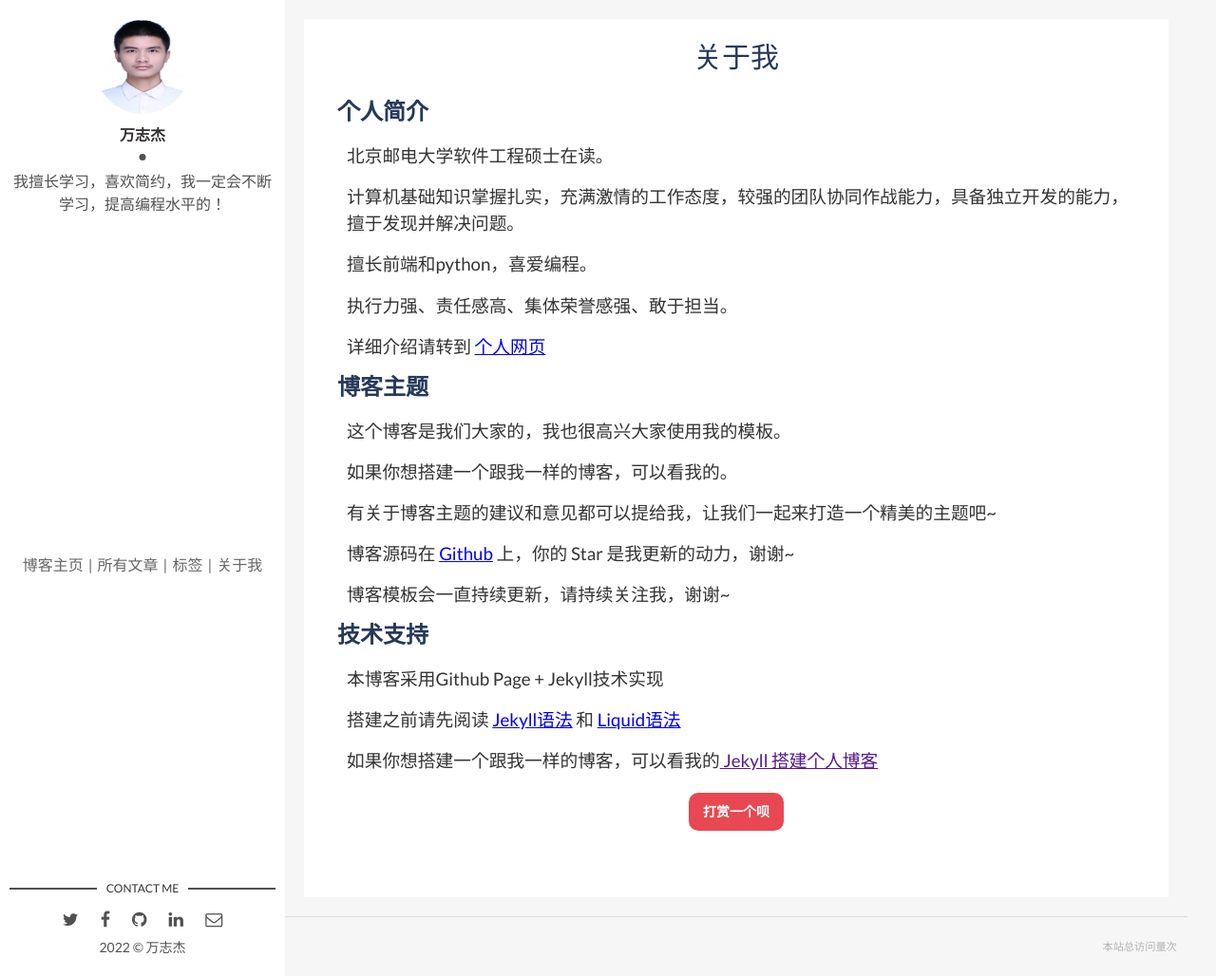
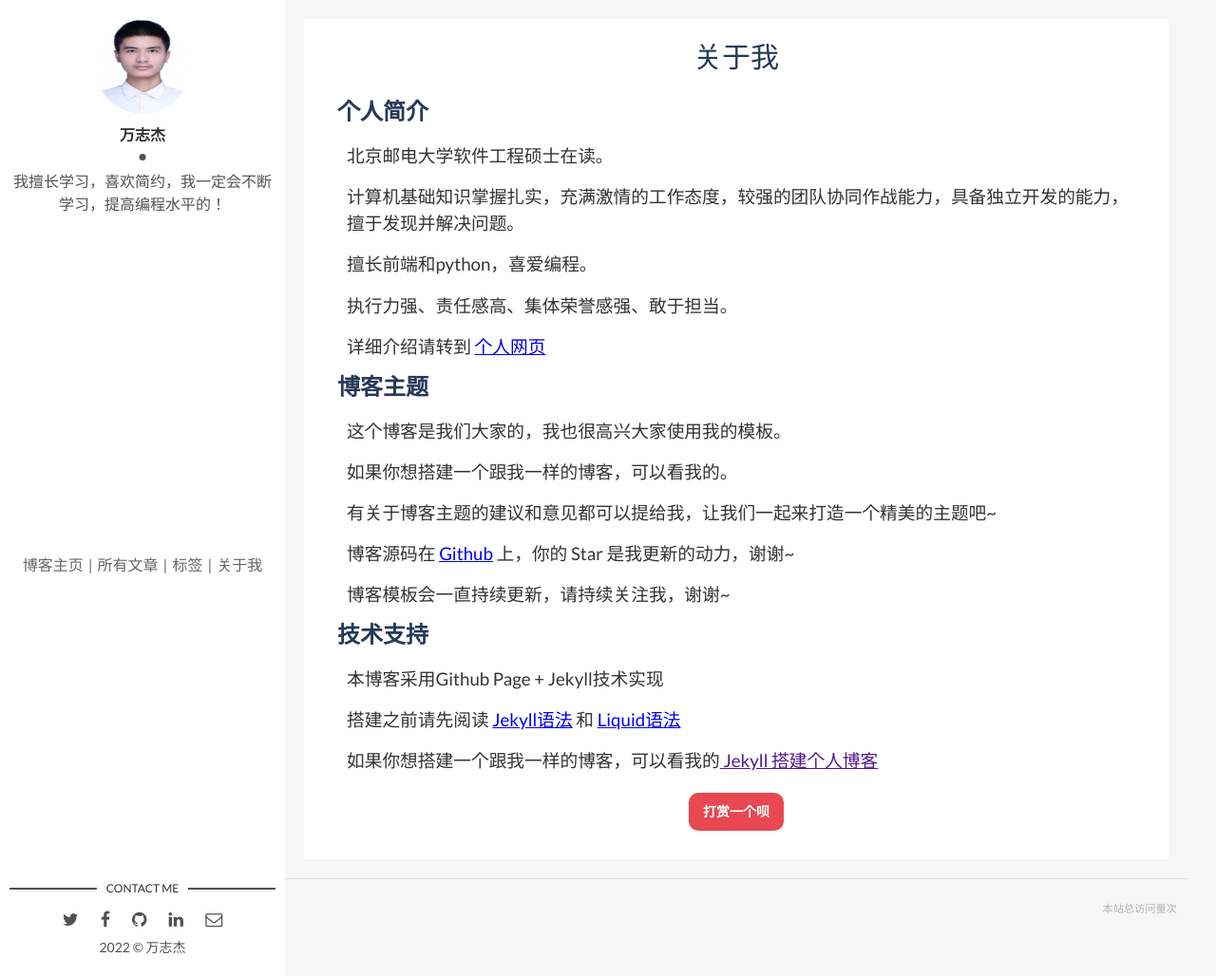
Before and after one commit to 19991010wan/19991010wan-Blog, a Jekyll site: the page built from about.html, in a window 1280 px wide and 1028 px high. Shown: the whole window at 95% size. Built offline with Jekyll 4.4.1, drawn with Linux system fonts in a browser that asks for light colours; nearby versions of some CDN libraries; comment, search, counter and statistics services are not loaded.

Commit message:
update new-old

```diff
--- a/_includes/new-old.html
+++ b/_includes/new-old.html
@@ -28,9 +28,6 @@
         </div>
     </div>
 
-    <div style="text-align:center;margin:50px 0; font:normal 14px/24px 'MicroSoft YaHei';"></div>
-
-
     <ul class="paper_pre_next">
         {% if page.previous.url %}
         <li class="previous">
```
